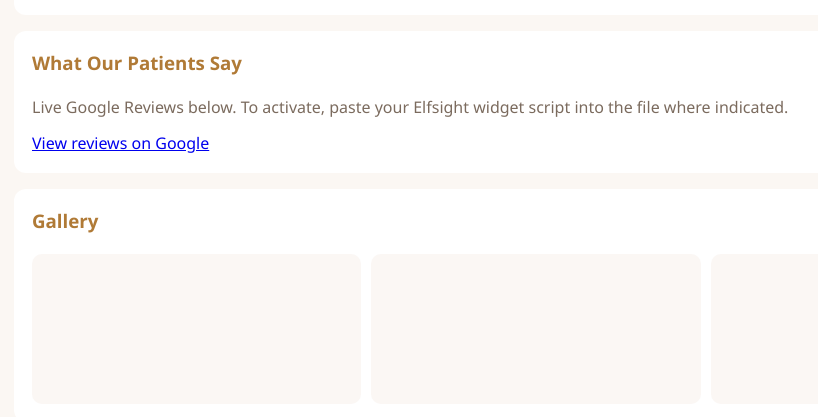
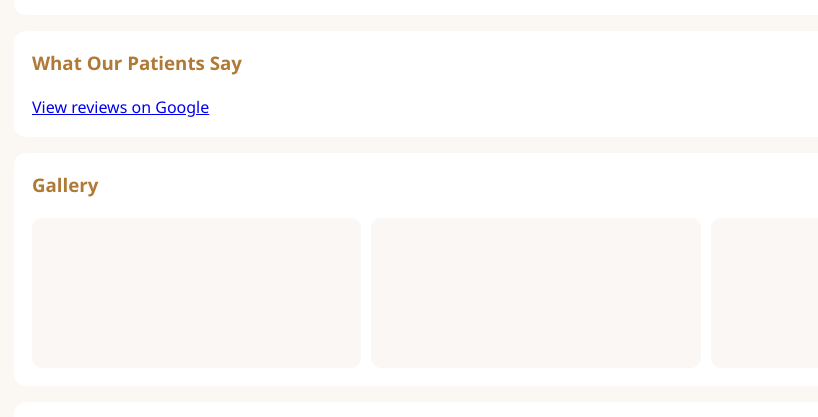
Before and after one commit to drronak88/smileplusclinicwebsite, a plain HTML site: page index.html in a window 1280 px wide. Shown: the part 1442-1859 px from the top of the page, without its empty margins (104-922 px from the left). Drawn offline with Linux system fonts and the light colour scheme.

Commit message:
Update index.html

```diff
--- a/index.html
+++ b/index.html
@@ -56,7 +56,7 @@
 
     <section id="reviews" class="card">
       <h3 style="color:var(--gold);margin-top:0">What Our Patients Say</h3>
-      <p style="margin:0 0 10px 0;color:var(--muted)">Live Google Reviews below. To activate, paste your Elfsight widget script into the file where indicated.</p>
+      <p style="margin:0 0 10px 0;color:var(--muted)"></p>
       <!-- Elfsight Google Reviews | Untitled Google Reviews -->
 <script src="https://elfsightcdn.com/platform.js" async></script>
 <div class="elfsight-app-e83df176-6a8e-4bee-9b61-6022e99b58ce" data-elfsight-app-lazy></div>
```
